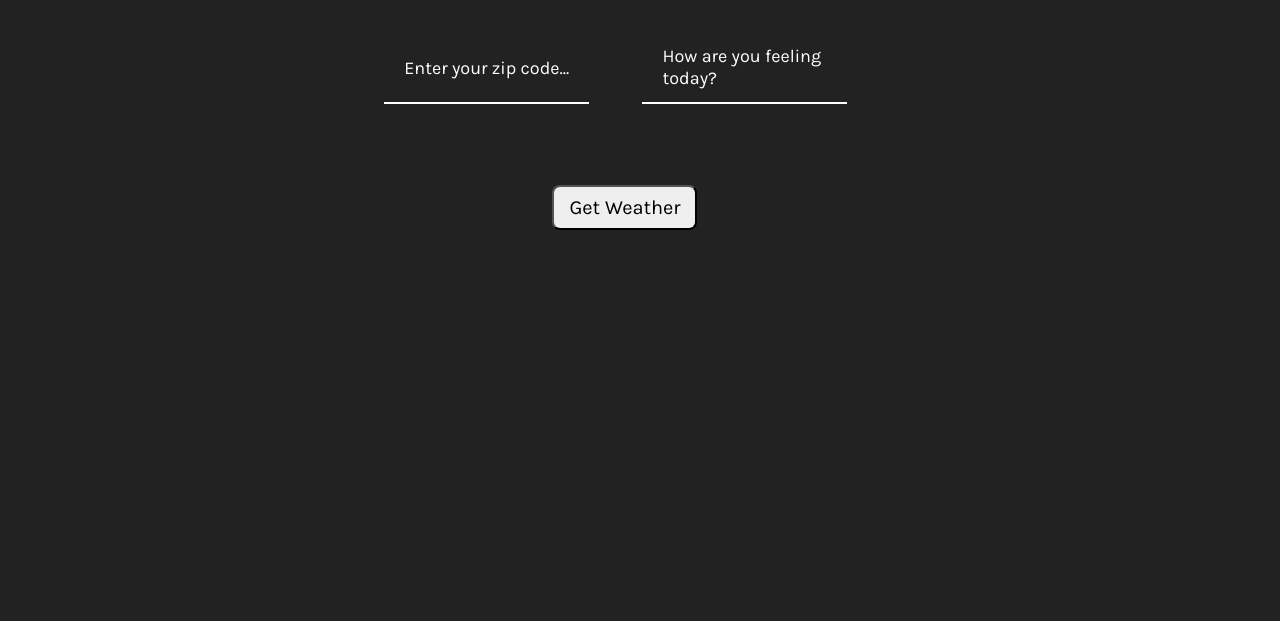
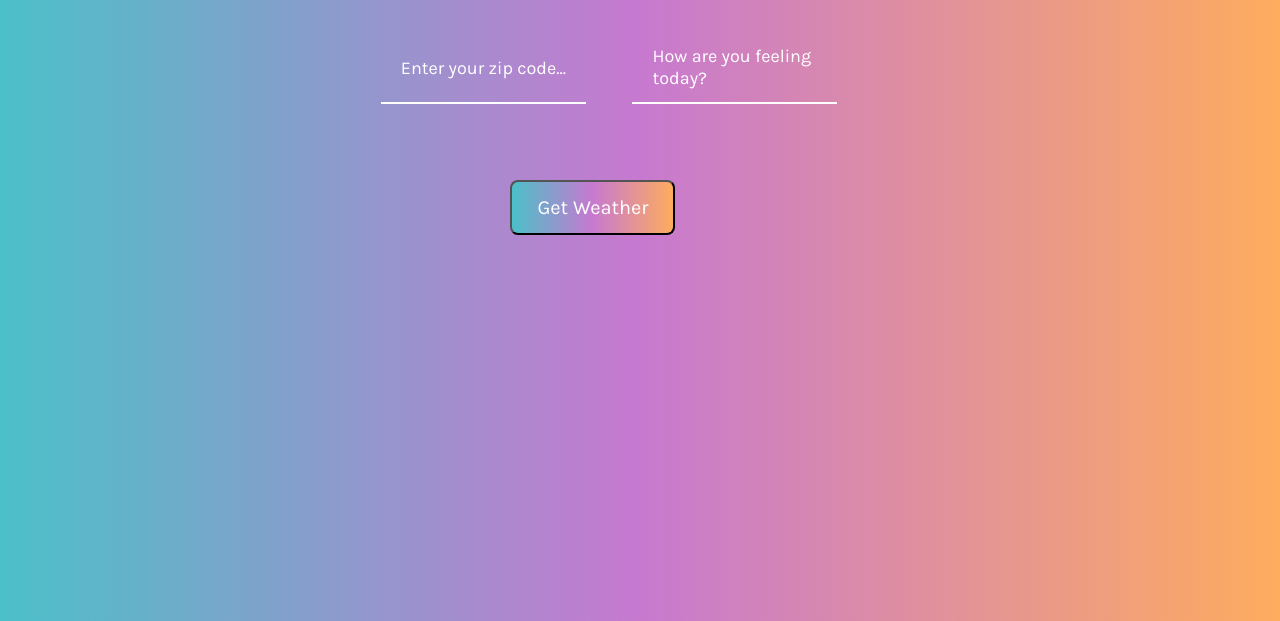
Before and after one commit to PA55ION/weather-journal, a website: page website/index.html in a window 1280 px wide. Shown: the part 179-800 px from the top of the page. Drawn offline with Linux system fonts and the light colour scheme; some icons are missing.

Commit message:
style update fontsize

```diff
--- a/website/styles.css
+++ b/website/styles.css
@@ -9,9 +9,12 @@ html {
     width: 100%;
     height: 100%;
     background-repeat: no-repeat;
-    background-color: #222222;
+    background: #FEAC5E;  /* fallback for old browsers */
+    background: -webkit-linear-gradient(to right, #4BC0C8, #C779D0, #FEAC5E);  /* Chrome 10-25, Safari 5.1-6 */
+    background: linear-gradient(to right, #4BC0C8, #C779D0, #FEAC5E);
     color: white;
     overflow-x: hidden;
+    background-attachment: fixed;
 }
 
 .container {
@@ -83,8 +86,6 @@ textarea {
     color: white;
     font-size: 18px;
     font-family: 'Karla';
-
-
 }
 
 input:focus,
@@ -108,8 +109,8 @@ label {
 }
 
 #generate {
-    width: 145px;
-    height: 45px;
+    width: 165px;
+    height: 55px;
     border-radius: 8px;
     -webkit-border-radius: 8px;
     -moz-border-radius: 8px;
@@ -117,6 +118,17 @@ label {
     -o-border-radius: 8px;
     margin-top: 50px;
     font-size: 20px;
+    color: white;
+    background: -webkit-linear-gradient(to right, #4BC0C8, #C779D0, #FEAC5E);  /* Chrome 10-25, Safari 5.1-6 */
+    background: linear-gradient(to right, #4BC0C8, #C779D0, #FEAC5E);
+
+}
+
+#generate:hover {
+    cursor: pointer;
+    background: #FEAC5E;  /* fallback for old browsers */
+    background: -webkit-linear-gradient(to left, #4BC0C8, #C779D0, #FEAC5E);  /* Chrome 10-25, Safari 5.1-6 */
+    background: linear-gradient(to left, #4BC0C8, #C779D0, #FEAC5E); /* W3C, IE 10+/ Edge, Firefox 16+, Chrome 26+, Opera 12+, Safari 7+ */
 }
 
 .weather {
@@ -204,6 +216,11 @@ p {
 .wi-sunset,
 .wi-humidity,
 .wi-thermometer,
-.wi-thermometer {
+.wi-thermometer,
+wi-fahrenheit {
     font-size: 25px;
 }
+
+#content {
+    text-transform: capitalize;
+}
```
Also changed, not shown: README.md.
